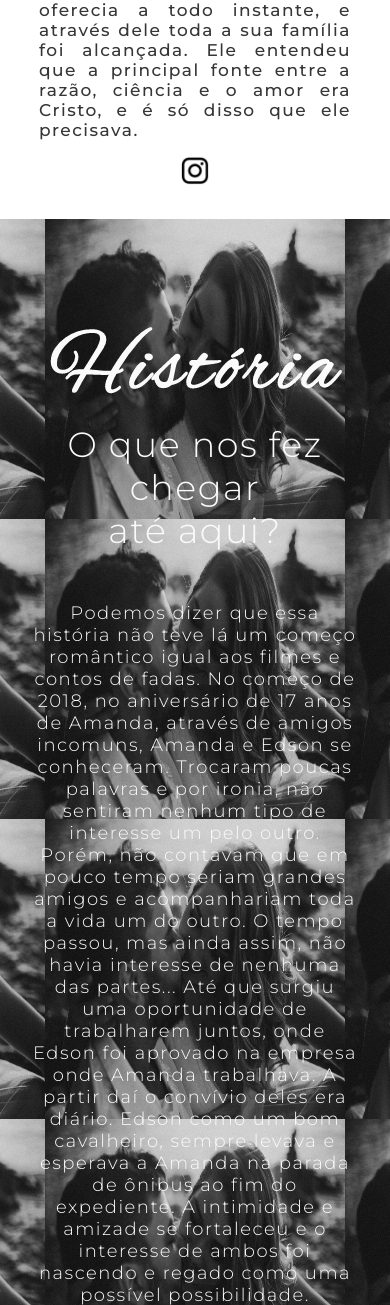
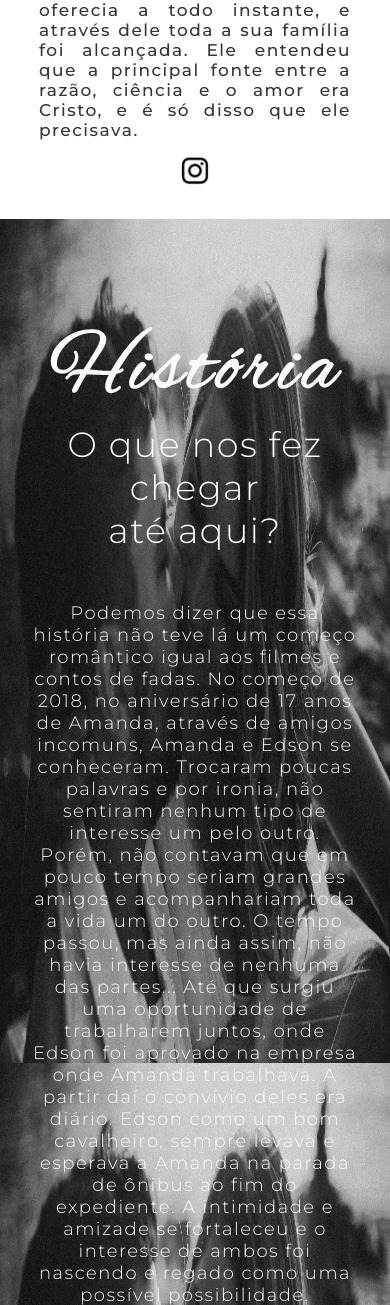
Before and after one commit to EdsonnOliveira/Wedding-Edson, a PHP site: page / in a window 390 px wide. Shown: the part 3010-4315 px from the top of the page. Run offline with PHP 8.4, Linux system fonts and the light colour scheme.

Commit message:
Background responsive

```diff
--- a/CSS/index.css
+++ b/CSS/index.css
@@ -127,7 +127,7 @@
 
 @media only screen and (max-width: 800px) {
     #history {
-        background-size: 300px 300px;
+        background-size: 100% 300px;
         background-position: left;
     }
 
```
